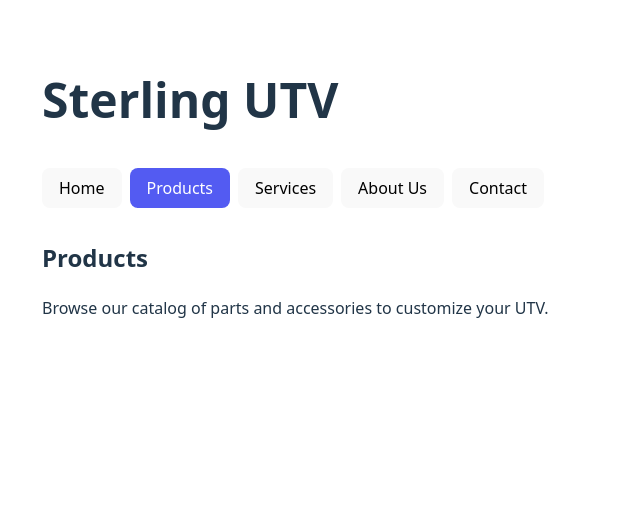
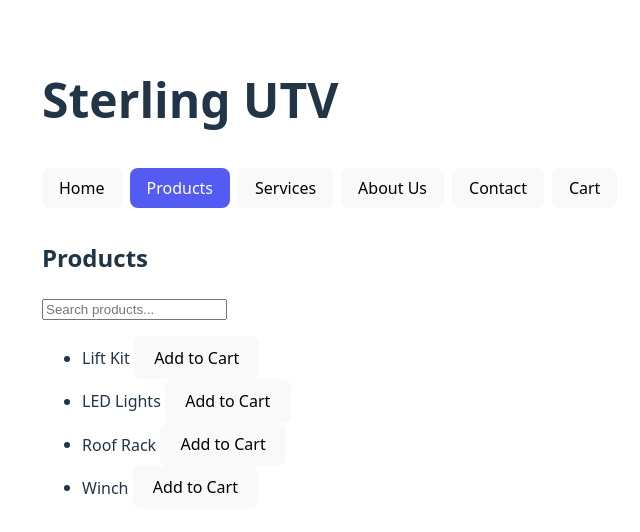
Before and after one commit to nicktull/Sterling-UTV, a React (Vite) app in the folder frontend/: page / in a window 1280 px wide. Both pictures are taken after a click on the button "Products". Shown: the top 532 px of the page, without its empty margins (118-758 px from the left). Built offline with nearby package versions, Linux system fonts and the light colour scheme.

Commit message:
Add cart and search functionality

```diff
--- a/frontend/src/App.jsx
+++ b/frontend/src/App.jsx
@@ -5,21 +5,36 @@ import Products from './pages/Products';
 import Services from './pages/Services';
 import About from './pages/About';
 import Contact from './pages/Contact';
+import Cart from './pages/Cart';
 import './App.css';
 
 export default function App() {
   const [page, setPage] = useState('home');
+  const [cart, setCart] = useState([]);
+  const [search, setSearch] = useState('');
+
+  const handleAdd = (item) => setCart([...cart, item]);
+  const handleRemove = (index) =>
+    setCart(cart.filter((_, i) => i !== index));
 
   const renderPage = () => {
     switch (page) {
       case 'products':
-        return <Products />;
+        return (
+          <Products
+            search={search}
+            onSearch={setSearch}
+            onAdd={handleAdd}
+          />
+        );
       case 'services':
         return <Services />;
       case 'about':
         return <About />;
       case 'contact':
         return <Contact />;
+      case 'cart':
+        return <Cart cart={cart} onRemove={handleRemove} />;
       default:
         return <Home />;
     }
--- a/frontend/src/components/Navbar.jsx
+++ b/frontend/src/components/Navbar.jsx
@@ -5,6 +5,7 @@ export default function Navbar({ current, onNavigate }) {
     { id: 'services', label: 'Services' },
     { id: 'about', label: 'About Us' },
     { id: 'contact', label: 'Contact' },
+    { id: 'cart', label: 'Cart' },
   ];
 
   return (
--- /dev/null
+++ b/frontend/src/pages/Cart.jsx
@@ -0,0 +1,19 @@
+export default function Cart({ cart, onRemove }) {
+  return (
+    <section>
+      <h2>Your Cart</h2>
+      {cart.length === 0 ? (
+        <p>Your cart is empty.</p>
+      ) : (
+        <ul>
+          {cart.map((item, index) => (
+            <li key={index}>
+              {item}{' '}
+              <button onClick={() => onRemove(index)}>Remove</button>
+            </li>
+          ))}
+        </ul>
+      )}
+    </section>
+  );
+}
--- a/frontend/src/pages/Products.jsx
+++ b/frontend/src/pages/Products.jsx
@@ -1,8 +1,26 @@
-export default function Products() {
+export default function Products({ search, onSearch, onAdd }) {
+  const items = ['Lift Kit', 'LED Lights', 'Roof Rack', 'Winch'];
+  const filtered = items.filter((item) =>
+    item.toLowerCase().includes(search.toLowerCase()),
+  );
+
   return (
     <section>
       <h2>Products</h2>
-      <p>Browse our catalog of parts and accessories to customize your UTV.</p>
+      <input
+        type="text"
+        placeholder="Search products..."
+        value={search}
+        onChange={(e) => onSearch(e.target.value)}
+      />
+      <ul>
+        {filtered.map((item) => (
+          <li key={item}>
+            {item}{' '}
+            <button onClick={() => onAdd(item)}>Add to Cart</button>
+          </li>
+        ))}
+      </ul>
     </section>
   );
 }
```
Also changed, not shown: 1 other file (tests, documents, lock files or other folders).
